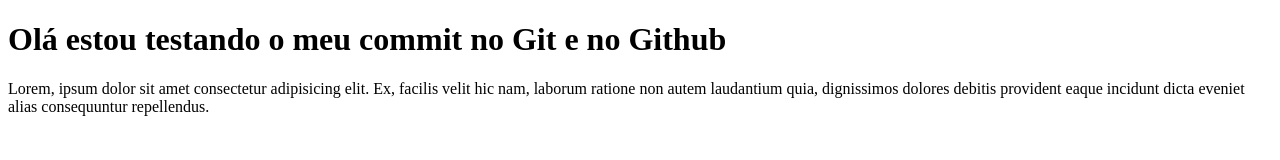
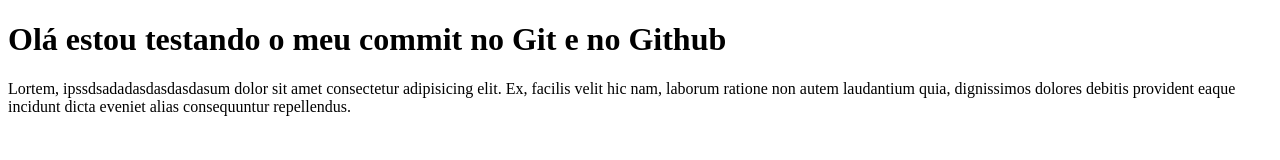
Before and after one commit to Phtnogueira/Teste-Github-Vscode, a plain HTML site: page index.html in a window 1280 px wide. Drawn offline with Linux system fonts and the light colour scheme.

Commit message:
initial commit

```diff
--- a/index.html
+++ b/index.html
@@ -7,6 +7,6 @@
 </head>
 <body>
     <h1>Olá estou testando  o meu commit no Git e no Github</h1>
-    <p>Lorem, ipsum dolor sit amet consectetur adipisicing elit. Ex, facilis velit hic nam, laborum ratione non autem laudantium quia, dignissimos dolores debitis provident eaque incidunt dicta eveniet alias consequuntur repellendus.</p>
+    <p>Lortem, ipssdsadadasdasdasdasum dolor sit amet consectetur adipisicing elit. Ex, facilis velit hic nam, laborum ratione non autem laudantium quia, dignissimos dolores debitis provident eaque incidunt dicta eveniet alias consequuntur repellendus.</p>
 </body>
 </html>
```
